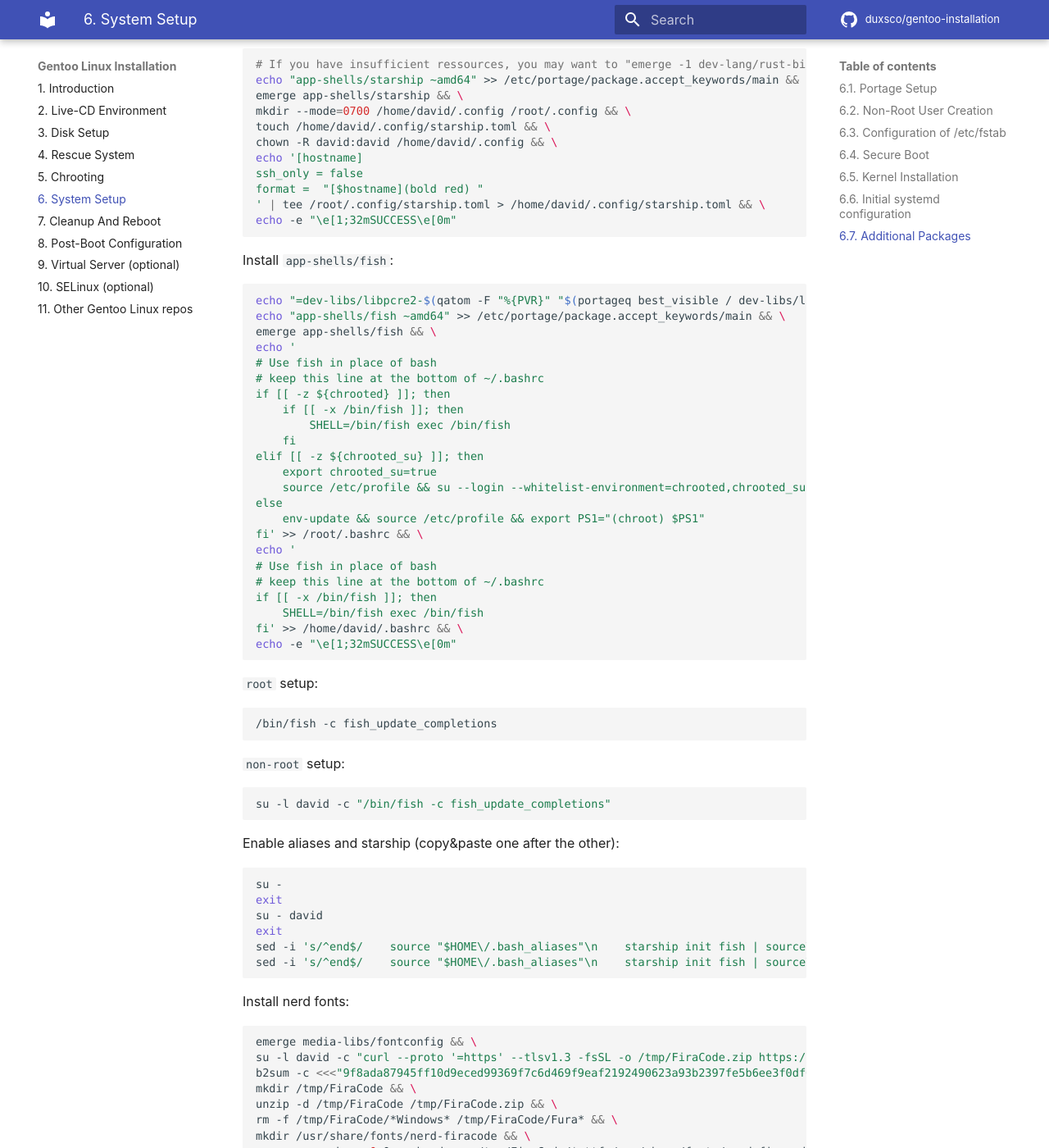
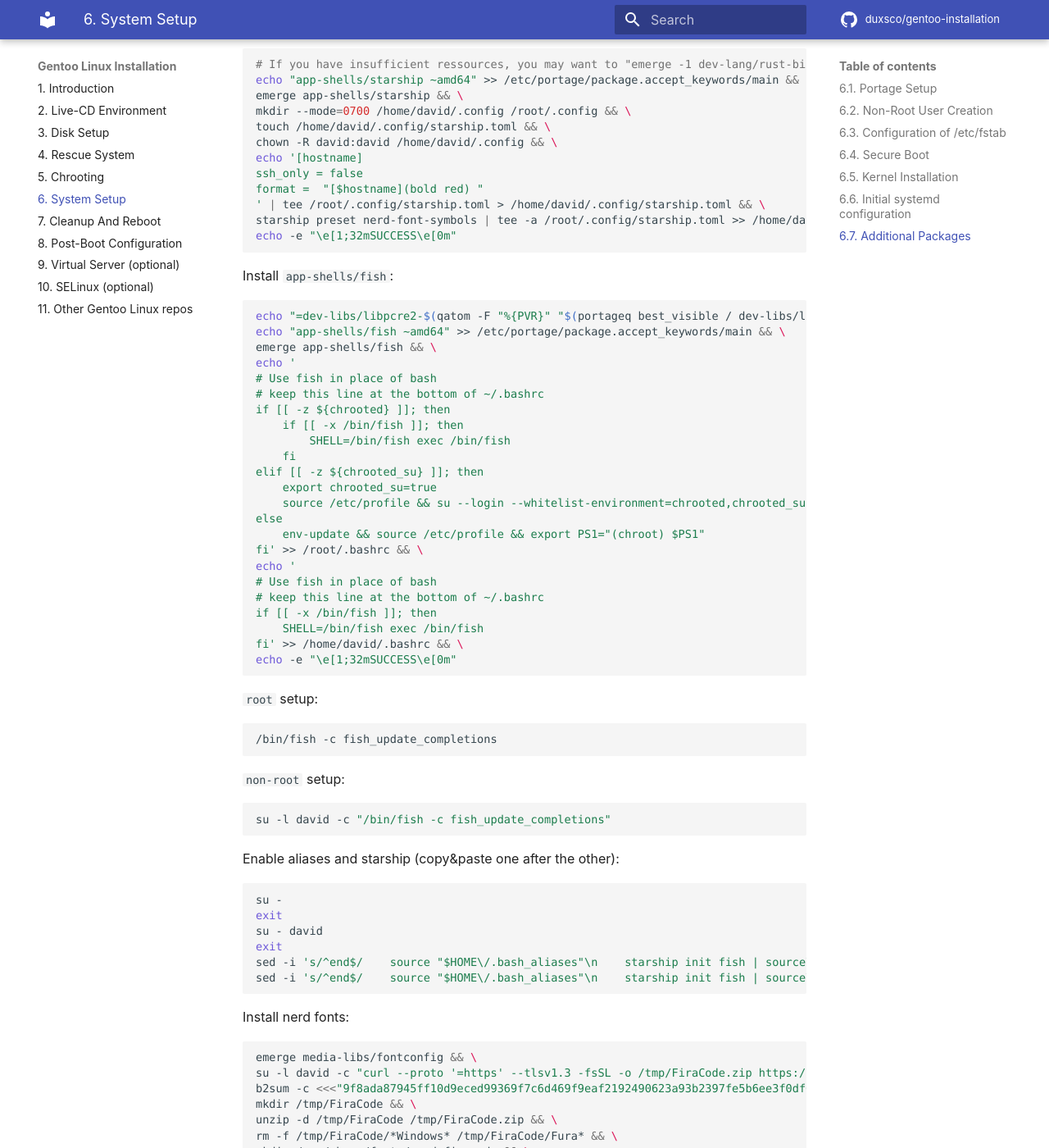
Before and after one commit to duxsco/gentoo-installation, an MkDocs documentation site: the page built from docs/system_setup.md, in a window 1280 px wide and 1400 px high, scrolled down 8386 px. Shown: the whole window at 82% size. Built offline with MkDocs 1.6.1 and Material for MkDocs 9.7.7, drawn with Linux system fonts in a browser that asks for light colours; comment, search, counter and statistics services are not loaded; some of the changed text lies outside the part shown.

Commit message:
Use "starship preset nerd-font-symbols"

````diff
--- a/docs/system_setup.md
+++ b/docs/system_setup.md
@@ -440,6 +440,7 @@ echo '[hostname]
 ssh_only = false
 format =  "[$hostname](bold red) "
 ' | tee /root/.config/starship.toml > /home/david/.config/starship.toml && \
+starship preset nerd-font-symbols | tee -a /root/.config/starship.toml >> /home/david/.config/starship.toml && \
 echo -e "\e[1;32mSUCCESS\e[0m"
 ```
 
@@ -508,8 +509,6 @@ rsync -a --chown=0:0 --chmod=a=r /tmp/FiraCode/*.ttf /usr/share/fonts/nerd-firac
 echo -e "\e[1;32mSUCCESS\e[0m"
 ```
 
-Download the [Nerd Font Symbols Preset](https://starship.rs/presets/nerd-font.html), verify the content and install.
-
 If you have `sys-fs/mdadm` installed:
 
 ```shell hl_lines="2"
````
